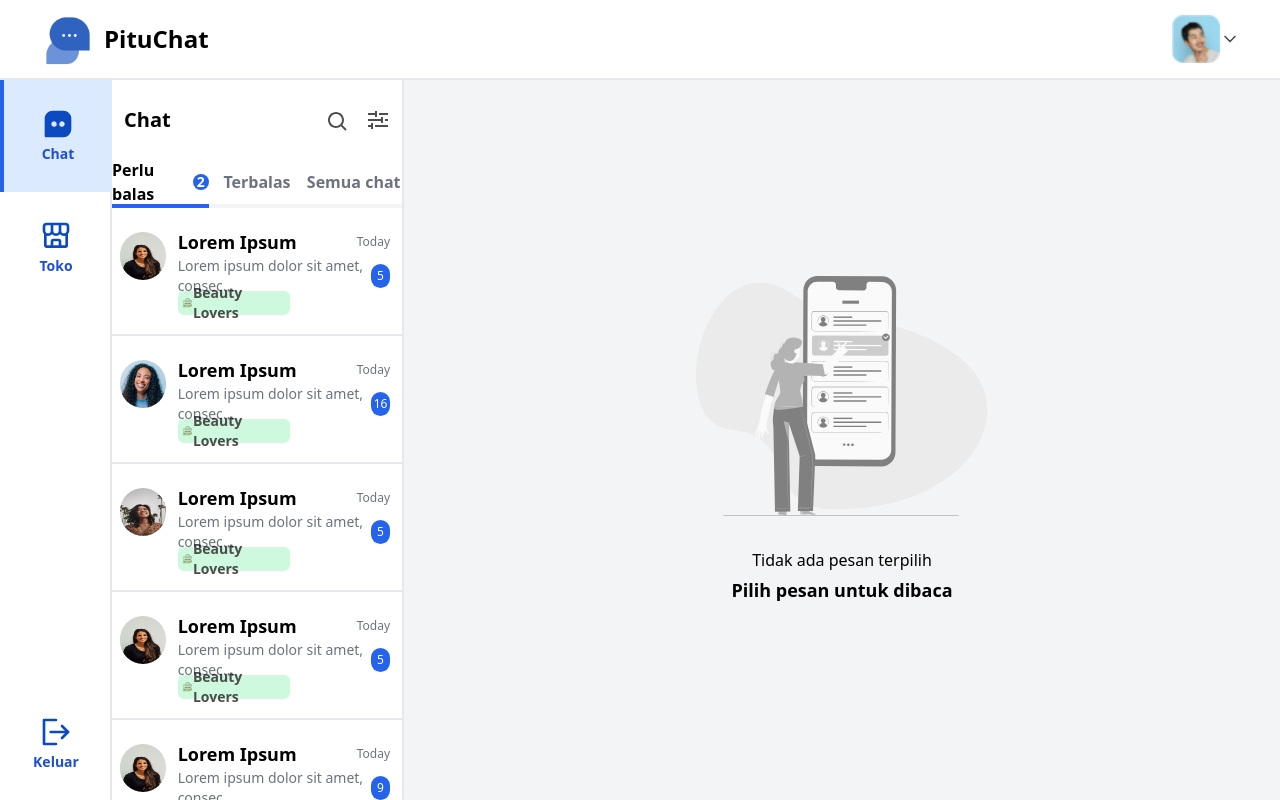
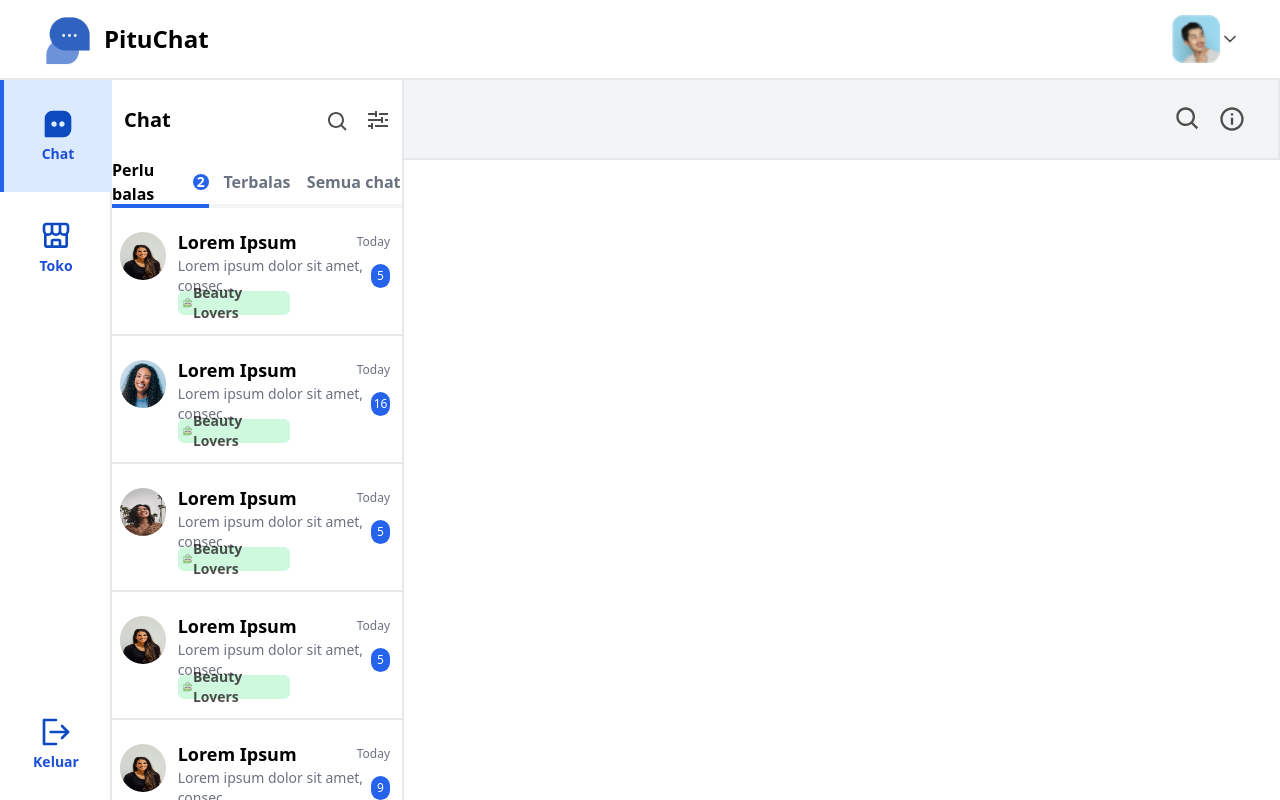
Before and after one commit to fchrgrib/PituChat, a React (Create React App) app: page / in a window 1280 px wide. Built offline with nearby package versions, Linux system fonts and the light colour scheme.

Commit message:
feat: add profile side screen

```diff
--- a/src/home/chat.tsx
+++ b/src/home/chat.tsx
@@ -1,10 +1,12 @@
 import emptySlc from '../storage/img/pana.svg';
 import ellipseBg from '../storage/img/ellipse_bg.svg';
-import {useCallback, useState} from "react";
+import {useCallback, useMemo, useState} from "react";
 import icSearch from '../storage/img/ic/search.svg';
 import icSlider from '../storage/img/ic/slider.svg';
+import icInfo from '../storage/img/ic/infooutlined.svg';
 import {chatPreviewSeed} from "../storage/seed/chat";
 import {ChatCard} from "../component/chat-page/chat-card";
+import icTokped from "../storage/img/tokped.png";
 
 interface NavItem {
     name: string,
@@ -12,7 +14,7 @@ interface NavItem {
 }
 
 export default function ChatDashboard() {
-    const [selected, setSelected] = useState(false)
+    const [selected, setSelected] = useState(true)
     const [items, setItems] = useState<NavItem[]>([
         {name: "Perlu balas", selected: true},
         {name: "Terbalas", selected: false},
@@ -31,6 +33,8 @@ export default function ChatDashboard() {
     const [chatPreview, setChatPreview] = useState(chatPreviewSeed)
     const [searchClicked, setSearchClicked] = useState(false)
     const [optionClicked, setOptionClicked] = useState(false)
+    const [infoClicked, setInfoClicked] = useState(false)
+    const chatSelected = useMemo(()=>chatPreview.filter((chat)=>chat.selected),[chatPreview])
 
     const handleItem = (name:string) =>{
         setItems(items.map((item) => {
@@ -151,7 +155,69 @@ export default function ChatDashboard() {
             </div>
             {
                 selected
-                    ?null
+                    ?(
+                        <div className="w-full h-full flex-1 flex ">
+                            <div className="w-full h-full flex flex-col">
+                                <div className="w-full h-20 bg-gray-100 flex justify-between items-center p-8 border-b-2 border-e-2 border-gray-200">
+                                    <p className="text-lg font-semibold">{chatSelected[0]&& chatSelected[0].name}</p>
+                                    <div className="w-24 h-10 flex items-center justify-end">
+                                        <img
+                                        src={icSearch}
+                                        alt="search"
+                                        className="w-7 h-7 me-4"/>
+                                        <img
+                                        src={icInfo}
+                                        alt="info"
+                                        className="w-7 h-7 cursor-pointer"
+                                        onClick={()=>setInfoClicked(!infoClicked)}/>
+                                    </div>
+                                </div>
+                            </div>
+                            {infoClicked&&(
+                                <div className="w-1/3 h-full border-s-2 border-gray-200">
+                                    <div className="w-full h-20 flex items-center justify-end p-6">
+                                        <p className="text-3xl font-mono cursor-pointer select-none" onClick={()=>setInfoClicked(false)}>X</p>
+                                    </div>
+                                    <div className="w-full h-56 flex flex-col justify-center">
+                                        {chatSelected[0]&&(
+                                            <div>
+                                                <div className="w-full h-20 flex items-center justify-center">
+                                                    <img
+                                                        src={chatSelected[0].path}
+                                                        alt="profile"
+                                                        className="w-20 h-20 rounded-full"/>
+                                                </div>
+                                                <div className="w-full flex h-10 pt-5 items-center justify-center">
+                                                    <p className="text-lg font-semibold">{chatSelected[0].name}</p>
+                                                </div>
+                                                <div className="w-full h-5 flex items-center justify-center pt-5">
+                                                    <p className="text-sm font-normal text-gray-500">Tokopedia</p>
+                                                </div>
+                                                <div className="w-full h-20 flex items-center justify-center pt-10">
+                                                    <div className="w-28 h-6 bg-green-200 rounded-md flex justify-between items-center opacity-70 p-1">
+                                                        <img src={icTokped} alt="tokped" className="w-3 h-3"/>
+                                                        <p className="text-sm font-semibold">Beauty Lovers</p>
+                                                    </div>
+                                                </div>
+                                            </div>
+                                        )}
+                                    </div>
+                                    <div className="w-full h-40 mt-10 ps-3">
+                                        <p className="font-semibold">About conservation</p>
+                                        <div className="w-full h-auto flex items-center justify-start pt-5">
+                                            <p className="text-sm font-semibold">Created</p>
+                                            <p className="text-sm font-normal ms-4">20 October 2022</p>
+                                        </div>
+                                        <div className="w-full h-auto flex items-center justify-start pt-2">
+                                            <p className="text-sm font-semibold">Created</p>
+                                            <p className="text-sm font-normal ms-4">20 October 2022</p>
+                                        </div>
+                                    </div>
+                                </div>
+                            )
+                            }
+                        </div>
+                    )
                     :(
                         <div className="w-3/4 bg-gray-100 h-full flex flex-col justify-center items-center select-none">
                             <div className="w-1/3 h-1/3 relative">
```
Also changed, not shown: src/storage/img/ic/infooutlined.svg (added).
